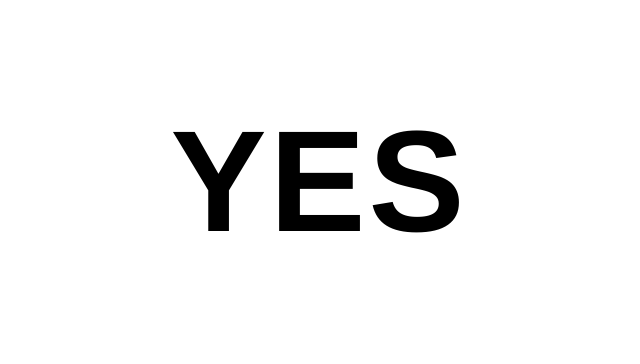
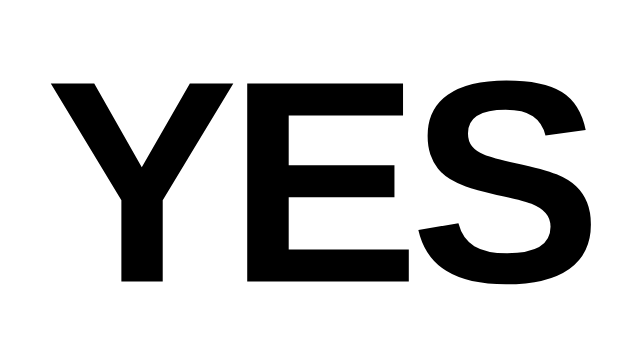
Before and after one commit to matthewlew/mikesilvis.github.io, a plain HTML site: page index.html in a window 1280 px wide. Shown: the part 218-582 px from the top of the page, without its empty margins (321-961 px from the left). Drawn offline with Linux system fonts and the light colour scheme.

Commit message:
Update index.html

```diff
--- a/index.html
+++ b/index.html
@@ -8,9 +8,9 @@
 }
     h1 {
       font-family: Helvetica, Arial;
-      font-size: 144px;
+      font-size: 288px;
       font-weight: 700;
-      letter-spacing: 3px;
+      letter-spacing: -10px;
     }
   </style>
   <body>
```
